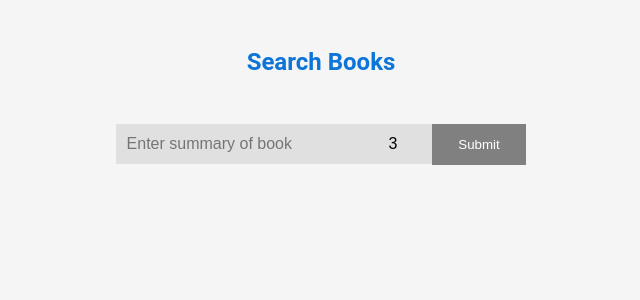
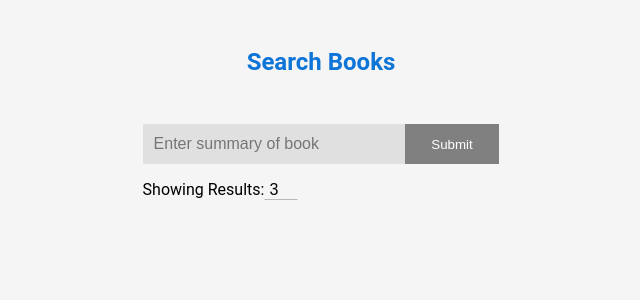
Before and after one commit to KA-32/course-books, a React (Create React App) app: page / in a window 1280 px wide. Shown: the top 300 px of the page, without its empty margins (319-959 px from the left). Built offline with nearby package versions, Linux system fonts and the light colour scheme.

Commit message:
updated ui for relevance count.

```diff
--- a/src/components/Autocomplete/Autocomplete.css
+++ b/src/components/Autocomplete/Autocomplete.css
@@ -24,19 +24,26 @@ input[type="text"] {
   width: 15rem;
 }
 
+.form-search .show-results-count{
+  margin-top: 1em;
+}
 .form-search .relevance-input{
   font-size: 1rem;
-  outline: none;
-  padding: 10px;
-  width: 2rem;
+    outline: none;
+    padding: 0;
+    width: 2rem;
+    border-bottom: 1px solid #bfb8b8;
+    text-align: center;
+    background-color: transparent;
 }
 
 .form-search .form-submit-btn {
   border: none;
-  padding: 0.95em 2em;
-  cursor: pointer;
   background-color: DodgerBlue;
   color: #fff;
+  cursor: pointer;
+  padding: 0.95em 2em;
+  vertical-align: top;
 }
 
 .form-search .form-submit-btn:disabled {
@@ -58,7 +65,7 @@ input[type="text"] {
   overflow-y: scroll;
   padding: 0;
   position: absolute;
-  top: 100%;
+  top: 53%;
   width: 16.2rem;
   z-index: 99;
 }
--- a/src/components/Autocomplete/Autocomplete.js
+++ b/src/components/Autocomplete/Autocomplete.js
@@ -112,17 +112,7 @@ const Autocomplete = (props) => {
           onChange={handleInputChange}
           onKeyDown={handleKeyDownpress}
         />
-        <input
-          type="number"
-          aria-required="true"
-          aria-label="Search box"
-          name="book-search"
-          placeholder="Number of Results to show"
-          className="relevance-input"
-          min={3}
-          value={numResults}
-          onChange={handleRelevanceInputChange}
-        />
+
         {showSuggestions && userInput && (
           <Fragment>{suggestionsListComponent()}</Fragment>
         )}
@@ -135,6 +125,20 @@ const Autocomplete = (props) => {
         >
           Submit
         </button>
+        <div className="show-results-count">
+          <span>Showing Results:</span>
+          <input
+          type="number"
+          aria-required="true"
+          aria-label="Search box"
+          name="book-search"
+          placeholder="Number of Results to show"
+          className="relevance-input"
+          min={3}
+          value={numResults}
+          onChange={handleRelevanceInputChange}
+        />
+        </div>
       </div>
     </div>
   );
```
Also changed, not shown: 1 other file (tests, documents, lock files or other folders).
